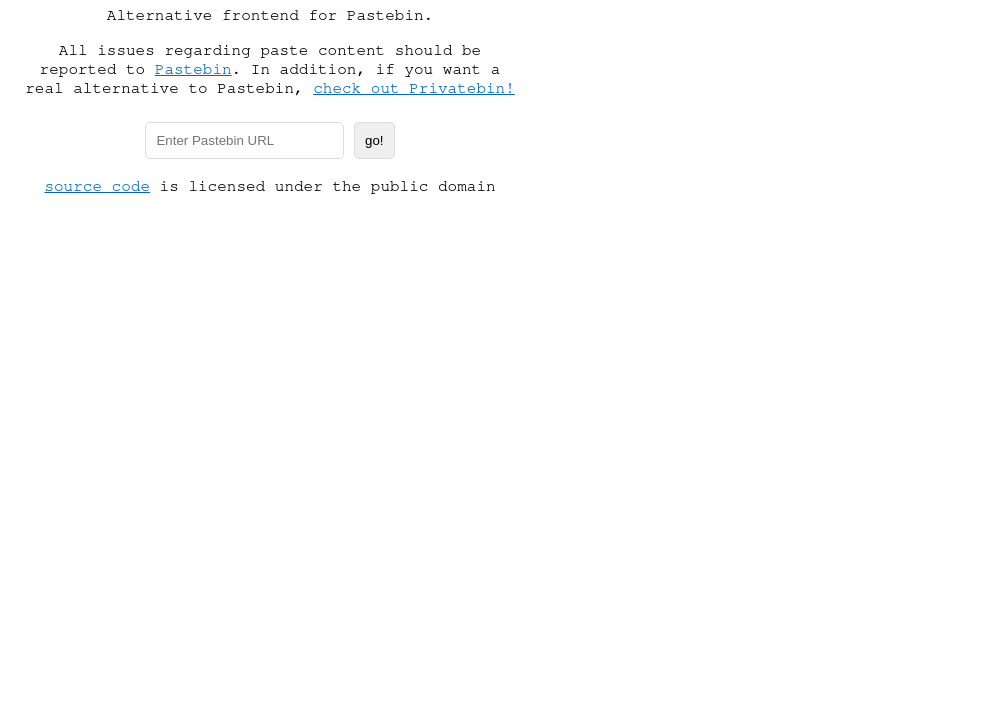
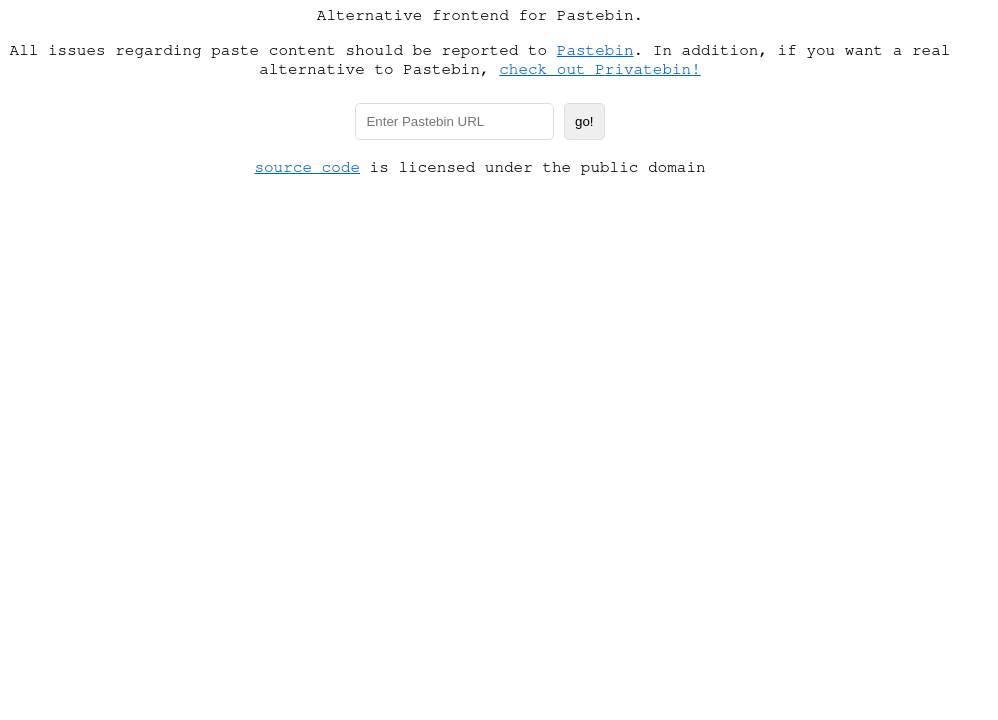
Before and after one commit to gigirassy/plaster, a website: page public/index.html in a window 1280 px wide. Shown: the part 80-800 px from the top of the page, without its empty margins (0-998 px from the left). Drawn offline with Linux system fonts and the light colour scheme.

Commit message:
Update index.html

```diff
--- a/public/index.html
+++ b/public/index.html
@@ -25,7 +25,7 @@
 
         body {
             font-family: 'Nimbus Mono PS', 'Courier New', monospace;
-            margin: 20px;
+            margin: 0px;
             background-color: var(--bg-color);
             text-align:center;
             color: var(--text-color);
@@ -33,7 +33,7 @@
 
         .main {
             text-align:center;
-            width:500px;
+            width:75%;
         }
 
         input, button {
```
